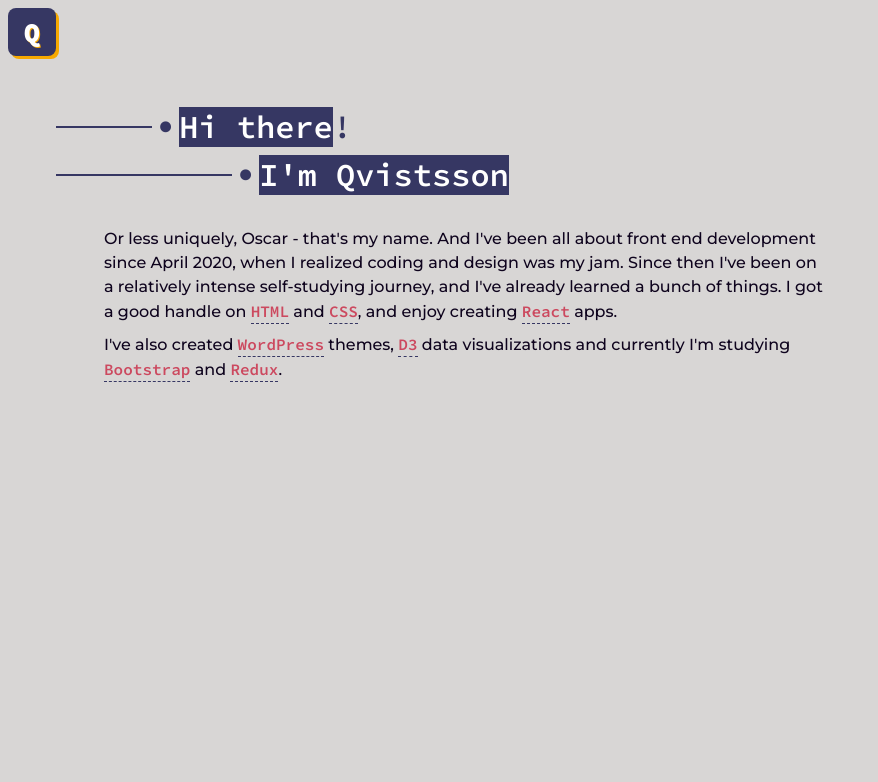
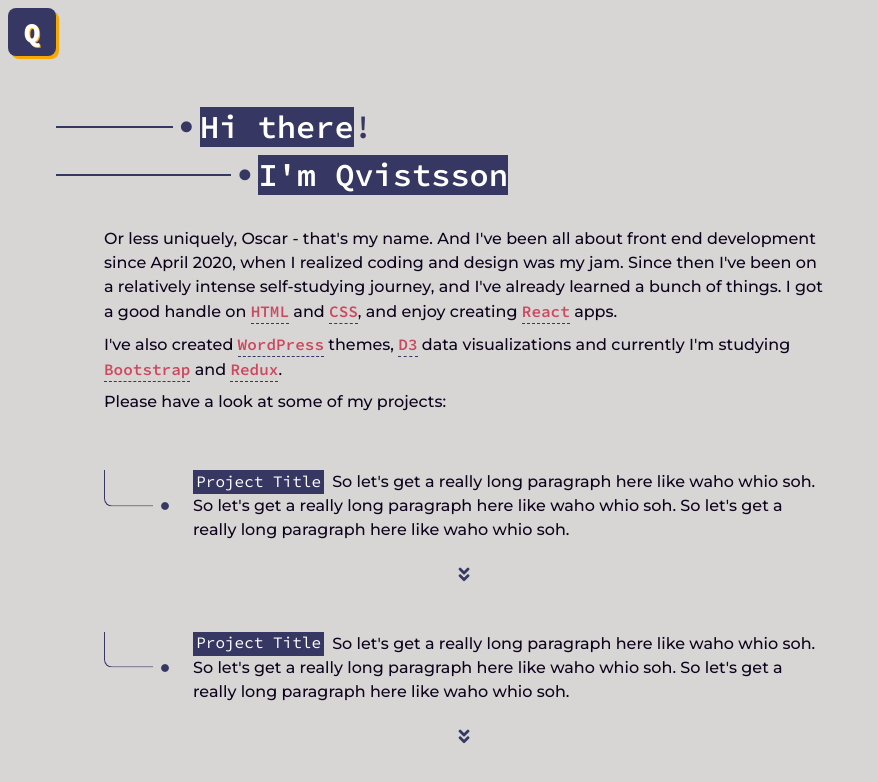
Before and after one commit to qvistsson/qvistsson.github.io, a React (Create React App) app: page / in a window 1280 px wide. Shown: the top 782 px of the page, without its empty margins (0-878 px from the left). Built offline with nearby package versions, Linux system fonts and the light colour scheme.

Commit message:
Style update

```diff
--- a/src/App.js
+++ b/src/App.js
@@ -8,6 +8,10 @@ function App() {
     <Modules.Container>
       <Modules.SiteLogo />
       <Modules.Introduction />
+      <Modules.ProjectsContainer>
+        <Modules.Project />
+        <Modules.Project />
+      </Modules.ProjectsContainer>
     </Modules.Container>
   );
 }
--- a/src/Modules.js
+++ b/src/Modules.js
@@ -2,7 +2,7 @@ import React from 'react';
 
 function Introduction() {
   return (
-    <div className="flex-column m-large">
+    <div className="flex-column m-top-large m-left-large m-right-large">
       <div className="flex-row align-center m-bottom-small">
         <div className="deco-stretch m-right-small"></div>
         <i className="fas fa-circle m-right-small intro-circle"></i>
@@ -15,7 +15,7 @@ function Introduction() {
         <i className="fas fa-circle m-right-small intro-circle"></i>
         <p className="showy">I'm Qvistsson</p>
       </div>
-      <div className="m-left-large m-top-small intro-text-container">
+      <div className="m-left-large m-top-small intro-text-container max-width">
         <p className="intro-body m-bottom-small">
           Or less uniquely, Oscar - that's my name. And I've been all about
           front end development since April 2020, when I realized coding and
@@ -28,6 +28,9 @@ function Introduction() {
           I've also created <span>WordPress</span> themes, <span>D3</span> data
           visualizations and currently I'm studying <span>Bootstrap</span> and{' '}
           <span>Redux</span>.
+        </p>
+        <p className="intro-body m-bottom-small">
+          Please have a look at some of my projects:
         </p>
       </div>
     </div>
@@ -50,4 +53,39 @@ function Container(props) {
   return <div className="container flex-column p-small">{props.children}</div>;
 }
 
-export { TestThing, Container, SiteLogo, Introduction };
+function ProjectsContainer(props) {
+  return (
+    <div className="projects-container m-left-large m-right-large">
+      {props.children}
+    </div>
+  );
+}
+
+function Project(props) {
+  return (
+    <div className="project m-left-large m-top-large max-width flex-column align-center">
+      <div className="flex-row align-center">
+        <div className="project-angle-deco"></div>
+        <i className="fas fa-circle m-left-small project-circle"></i>
+        <div className="project-content m-left">
+          <h2 className="proj-title d-inline m-right-small">Project Title</h2>
+          <p className="intro-body d-inline">
+            So let's get a really long paragraph here like waho whio soh. So
+            let's get a really long paragraph here like waho whio soh. So let's
+            get a really long paragraph here like waho whio soh.
+          </p>
+        </div>
+      </div>
+      <i class="fas fa-angle-double-down m-top expand-icon"></i>
+    </div>
+  );
+}
+
+export {
+  TestThing,
+  Container,
+  SiteLogo,
+  Introduction,
+  Project,
+  ProjectsContainer,
+};
--- a/src/css/style.css
+++ b/src/css/style.css
@@ -8,9 +8,9 @@
 
 /*
 * {
-    border: 1px solid rgba(255, 255, 255, 0.418);
+  border: 1px solid rgba(255, 255, 255, 0.418);
 }
- */
+*/
 
 body {
   background-color: var(--bg);
@@ -18,7 +18,14 @@ body {
 
 .deco-stretch {
   flex: 1;
-  max-width: 6rem;
+  max-width: 10%;
+  height: 0.1rem;
+  background-color: var(--theme2);
+}
+
+.deco-stretch2 {
+  flex: 1;
+  max-width: 15%;
   height: 0.1rem;
   background-color: var(--theme2);
 }
@@ -28,11 +35,14 @@ body {
   font-size: 0.7rem;
 }
 
-.deco-stretch2 {
-  flex: 1;
-  max-width: 11rem;
-  height: 0.1rem;
-  background-color: var(--theme2);
+.expand-icon {
+    color: var(--theme2);
+    font-size: 1.1rem;
+}
+
+.project-circle {
+    color: var(--theme2);
+    font-size: 0.5rem;
 }
 
 p {
@@ -73,18 +83,11 @@ p.intro-body span {
   font-size: 1rem;
   padding-bottom: 0.1rem;
   border-bottom: 1.5px dashed var(--theme2);
+  border-color: var(--theme2);
   color: var(--pop);
 }
 
-i.intro {
-  color: var(--theme2);
-  font-size: 4rem;
-  margin-left: var(--standard);
-  margin-right: var(--standard);
-  padding: 0.5rem;
-}
-
-.intro-text-container {
+.max-width {
   max-width: 45rem;
 }
 
@@ -105,3 +108,36 @@ i.intro {
   box-shadow: 3px 3px 0px var(--theme1);
   text-shadow: 1px 1px 0px var(--theme1);
 }
+
+.project-angle-deco {
+    max-width: 3rem;
+    min-width: 3rem;
+    min-height: 3rem;
+    max-height: 3rem;
+    border-bottom: 0.1rem solid var(--theme2);
+    border-left: 0.1rem solid var(--theme2);
+    border-bottom-left-radius: 0.5rem;
+    transform: translateY(-50%);
+}
+
+.project {
+    overflow: hidden;
+}
+
+hr {
+    border: none;
+    border-bottom: 2px solid var(--theme2);
+}
+
+.d-inline {
+    display: inline;
+}
+
+.proj-title {
+    font-family: 'Source Code Pro', monospace;
+    font-size: 1rem;
+    font-weight: 400;
+    background-color: var(--theme2);
+    color: white;
+    padding: 0.2rem;
+}
```
